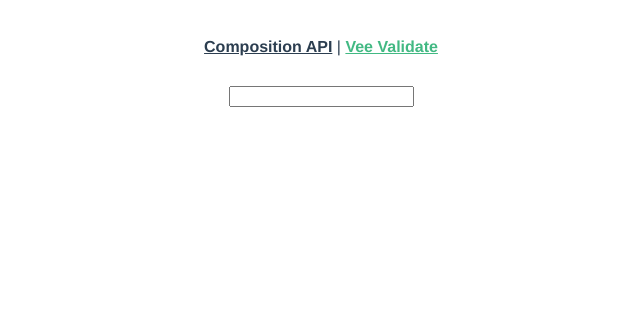
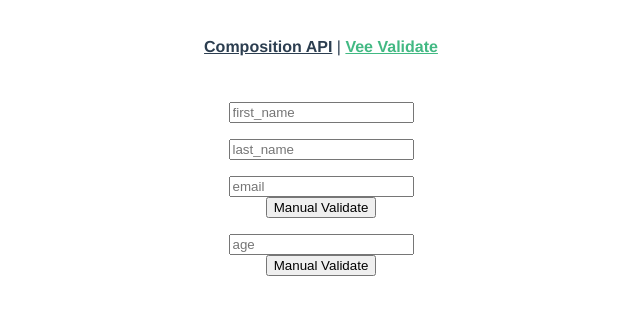
Before and after one commit to leninsheikh/vue3, a Vue app: page /vee-validate in a window 1280 px wide. Shown: the top 314 px of the page, without its empty margins (319-959 px from the left). Built offline with nearby package versions, Linux system fonts and the light colour scheme.

Commit message:
added usage of useField

```diff
--- /dev/null
+++ b/src/components/vee-validate/SimpleInput.vue
@@ -0,0 +1,76 @@
+<template>
+    <div class="vertical">
+        <p>{{ errorMessageFN }}</p>
+        <input placeholder="first_name" v-model="first_name" type="text" />
+
+
+        <p>{{ errorMessageLN }}</p>
+        <input placeholder="last_name" @change="handleChange"  type="text" />
+
+
+        <p>{{ errorMessageEm }}</p>
+        <input placeholder="email" v-model="email"  type="text" />
+        <div><button @click="handleValidateClick">Manual Validate</button></div>
+
+
+        <p>{{ errorMessageAG }}</p>
+        <div>
+            <input placeholder="age"   v-model="age"  type="text" />
+        </div>
+        <div><button @click="handleInputClick">Manual Validate</button></div>
+    </div>
+</template>
+
+<script>
+import {useField} from "vee-validate";
+import { string } from 'yup'
+
+export default {
+    setup() {
+
+        const {errorMessage: errorMessageFN, value: first_name} = useField('first_name', string().required().min(8));
+        const {errorMessage: errorMessageLN, value: last_name, handleChange} = useField('last_name', string().min(4));
+        const {errorMessage: errorMessageEm, value: email, validate} = useField('email', string().email().required());
+        const {errorMessage: errorMessageAG, value: age, handleInput, validate: validateAG} = useField('age', string().required());
+
+
+
+        /**
+         * manually validating the field on clicking a button
+         *
+         * @returns {Promise<void>}
+         */
+        const handleValidateClick = async () => {
+            const res = await validate();
+            console.log('Validate Result', res);
+        }
+
+        /**
+         * handleInput can change the value without triggering validation
+         */
+        const handleInputClick = () => {
+            validateAG();
+        }
+
+
+        return {
+            first_name,
+            errorMessageFN,
+            last_name,
+            errorMessageLN,
+            handleChange,
+            errorMessageEm,
+            email,
+            handleValidateClick,
+            errorMessageAG,
+            age,
+            handleInput,
+            handleInputClick
+        };
+    }
+}
+</script>
+
+<style>
+
+</style>
--- a/src/views/CompositionAPI.vue
+++ b/src/views/CompositionAPI.vue
@@ -6,8 +6,8 @@
 </template>
 
 <script>
-import Ref from '@/components/Ref'
-import Lifecycle from '@/components/Lifecycle'
+import Ref from '@/components/compostion-syntax/Ref'
+import Lifecycle from '@/components/compostion-syntax/Lifecycle'
 
 export default {
     components: {Ref, Lifecycle},
--- a/src/views/VeeValidate.vue
+++ b/src/views/VeeValidate.vue
@@ -1,21 +1,20 @@
 <template>
   <div class="vertical">
-      <input v-model="value" type="text" />
-      <p>{{ errorMessage }}</p>
+      <SimpleInput/>
   </div>
 </template>
 
 <script>
-import {useField} from "vee-validate";
-import { string } from 'yup'
+import SimpleInput from "@/components/vee-validate/SimpleInput";
+
 
 export default {
+    components: { SimpleInput },
+
     setup() {
-        const { errorMessage, value } = useField('name', string().required().min(8));
 
         return {
-            value,
-            errorMessage,
+
         };
     }
 }
```
Also changed, not shown: src/components/compostion-syntax/Lifecycle.vue (renamed from src/components/Lifecycle.vue), src/components/compostion-syntax/Ref.vue (renamed from src/components/Ref.vue).
